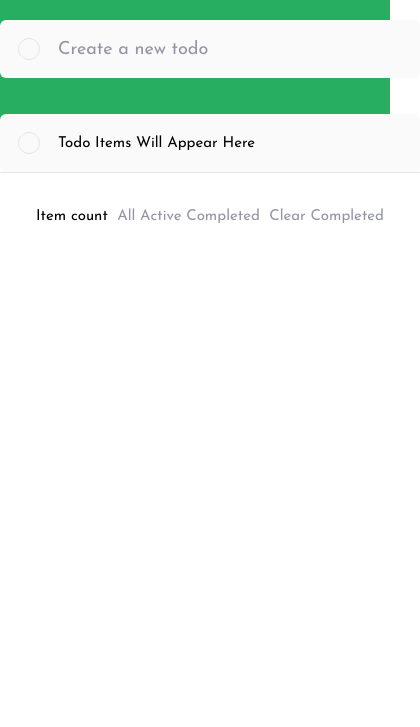
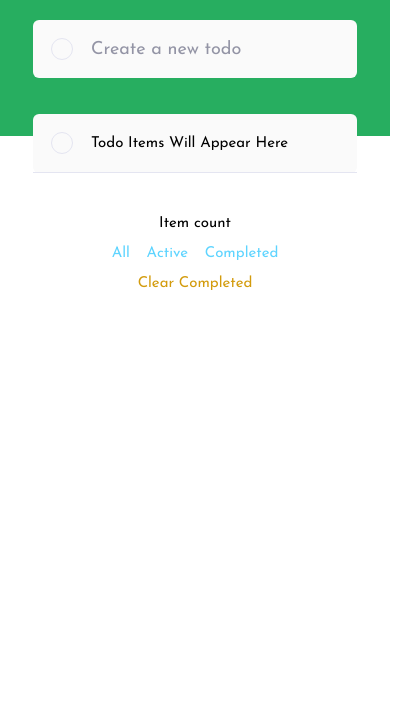
Before and after one commit to NMilivojevic/Todo-Application, a website: page index.html in a window 390 px wide. Shown: the part 117-844 px from the top of the page, 420 px wide, since content can reach past the window. Drawn offline with nearby package versions, Linux system fonts and the light colour scheme.

Commit message:
responsive

```diff
--- a/sass/_layout.scss
+++ b/sass/_layout.scss
@@ -26,6 +26,12 @@
   margin: 0 auto;
   position: relative;
   top: -15rem;
+  @include respond(sm) {
+    width: 27rem;
+  }
+  @include respond(xs) {
+    width: 22rem;
+  }
 
   &__header {
     display: flex;
@@ -88,6 +94,26 @@
     display: flex;
     justify-content: space-between;
     padding: 3rem;
+    .links {
+      a {
+        padding: 0px .5rem;
+        color: rgb(94, 212, 255);
+        &:hover {
+          color: rgb(255, 85, 85);
+        }
+      }
+    }
+    a {
+      color: rgb(211, 155, 12);
+      &:hover {
+        color: red;
+      }
+    }
+    @include respond(sm) {
+      flex-direction: column;
+      align-items: center;
+      line-height: 2;
+    }
   }
 }
 
```
Also changed, not shown: sass/main.css, 1 other file.
